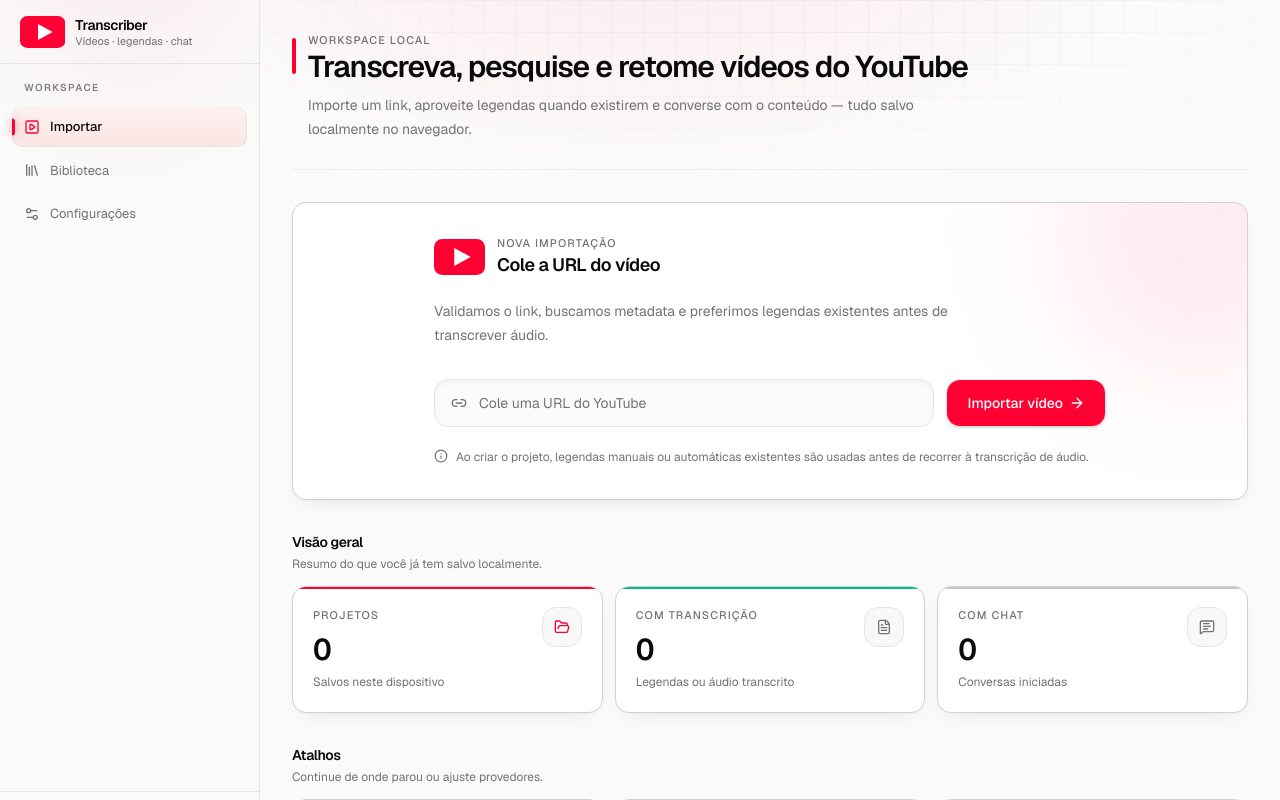
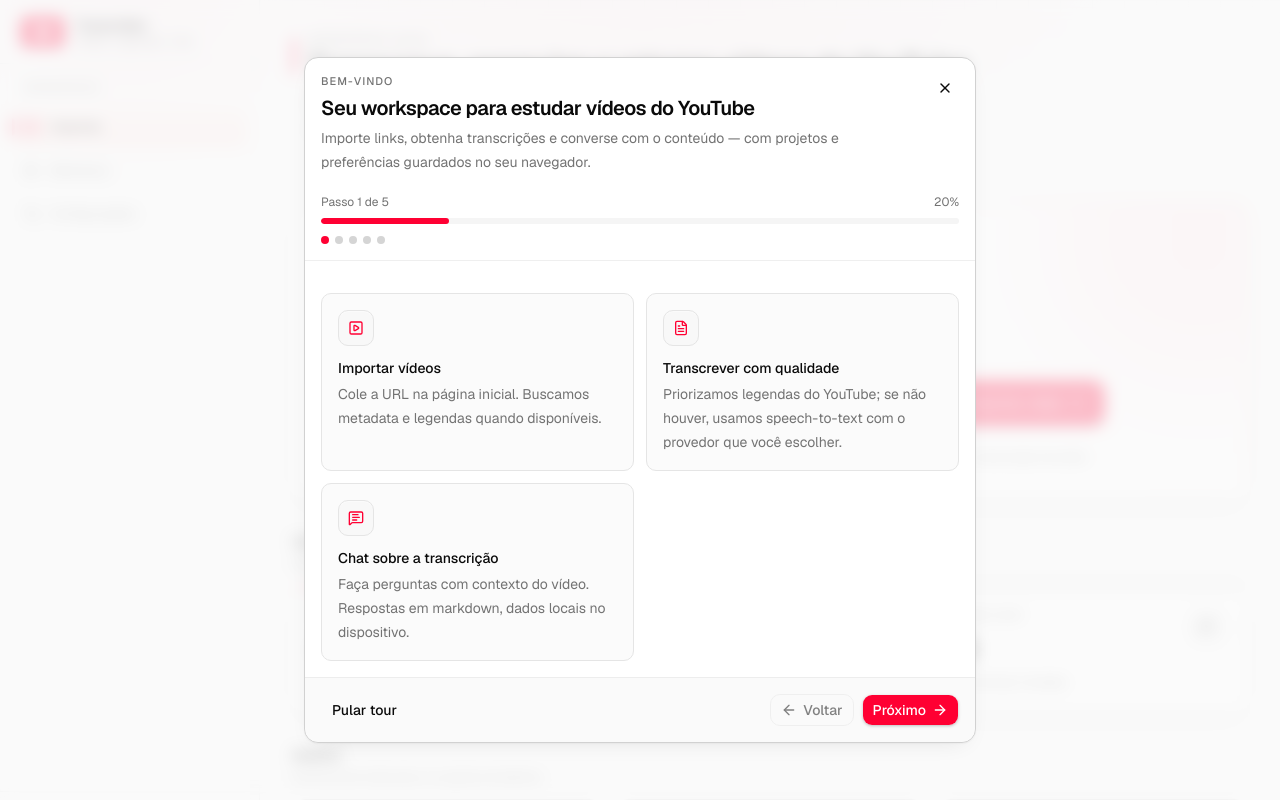
Before and after one commit to solerpedroo/youtube_ai_transcriber, a Next.js app: page / in a window 1280 px wide. Shown: the top 800 px of the page. Built offline with nearby package versions, Linux system fonts and the light colour scheme.

Commit message:
feat(onboarding): monta tour global após hidratação da aplicação

```diff
--- a/src/components/providers/app-providers.tsx
+++ b/src/components/providers/app-providers.tsx
@@ -1,6 +1,7 @@
 "use client";
 
 import { useEffect, type ReactNode } from "react";
+import { OnboardingTour } from "@/components/onboarding/onboarding-tour";
 import { ThemeSync } from "@/components/providers/theme-sync";
 import { useProjectStore } from "@/stores/project-store";
 import { useSettingsStore } from "@/stores/settings-store";
@@ -18,6 +19,7 @@
   return (
     <>
       <ThemeSync />
+      <OnboardingTour />
       {children}
     </>
   );
```
